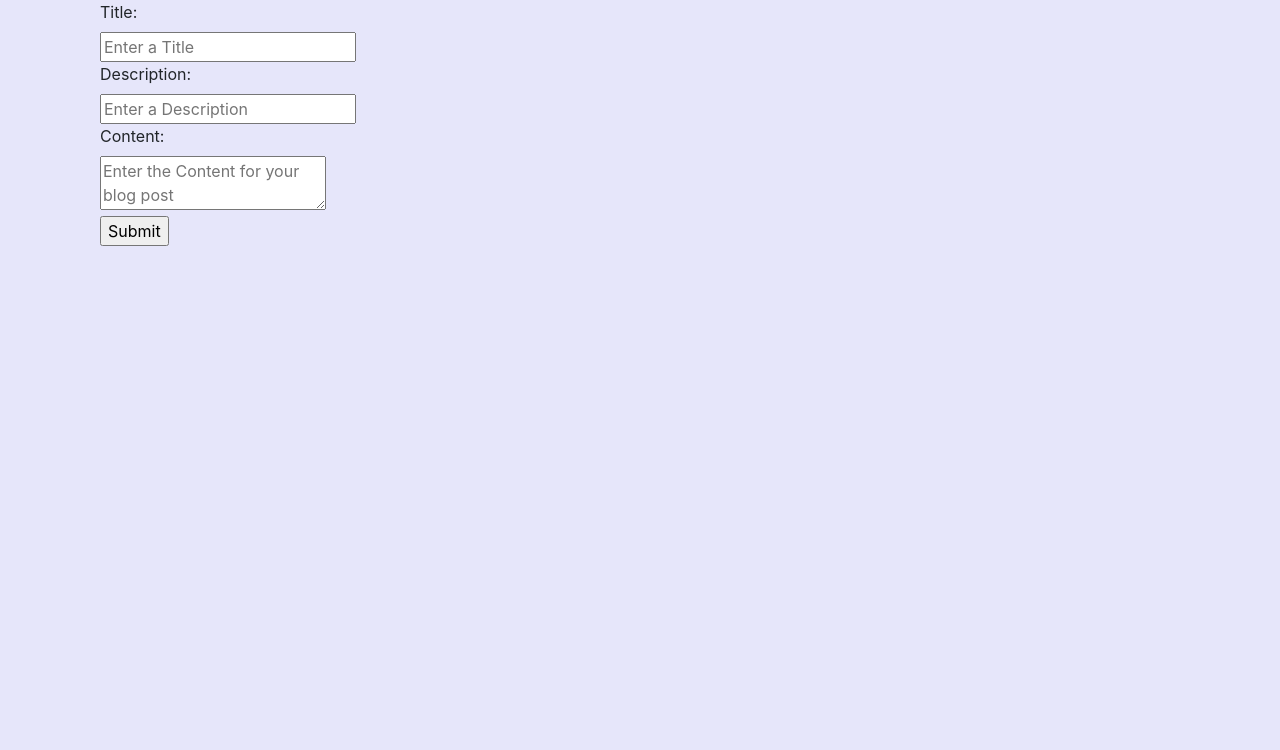
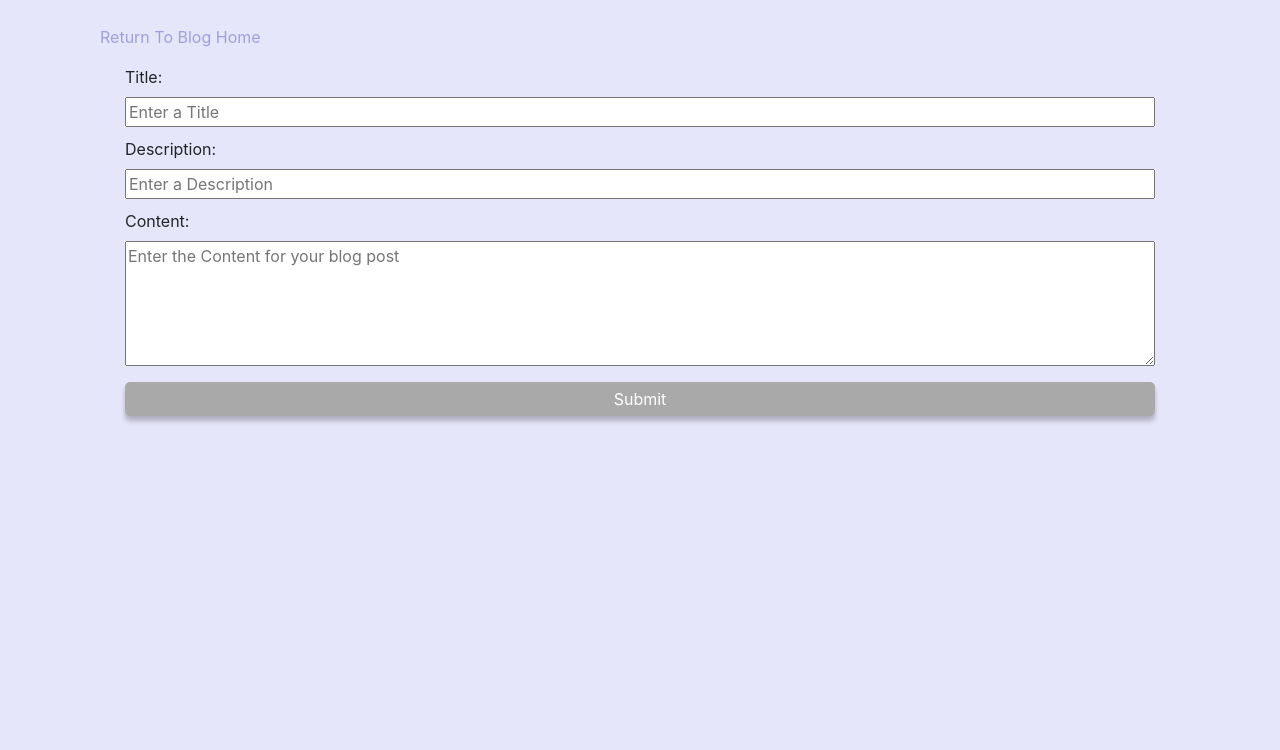
Before and after one commit to jmassarani/2300Final, a PHP site: page /addpost.php in a window 1280 px wide. Shown: the part 50-800 px from the top of the page. Run offline with PHP 8.4, Linux system fonts and the light colour scheme; some libraries are stand-ins or nearby versions.

Commit message:
stylings

```diff
--- a/addpost.php
+++ b/addpost.php
@@ -8,7 +8,7 @@
 		<title>Add Post</title>
 		<meta charset="UTF-8">
 		<meta name="viewport" content="initial-scale=1.0">
-        <link rel="stylesheet" href="styles/home.css">
+        <link rel="stylesheet" href="styles/form.css">
         <?php
             require_once('includes/config.php');
             include 'includes/header.php';
@@ -22,7 +22,9 @@
             include "includes/nav.php"
         ?>
         <div class="container">
-            <div class="home col-sm-6">
+            <div class="home col-sm-12">
+                <p><a href="blog.php">Return To Blog Home</a></p>
+
                 <form action="addpost.php" method="post">
                     <div class="field">
                         <label>Title:</label><br>
@@ -37,7 +39,7 @@
                         <textarea name="content" id="content_field" type="text" placeholder="Enter the Content for your blog post"></textarea>
                     </div>
                     <div class="field">
-                        <input id="submit" name="submit" type="submit" value="Submit">
+                        <input class="button" id="submit" name="submit" type="submit" value="Submit">
                     </div>
                 </form>
                 <?php
--- a/styles/style.css
+++ b/styles/style.css
@@ -31,5 +31,5 @@ a:hover, a:focus {
 
 .container {
     flex: 1;
-    margin-top: 50px;
+    margin-top: 75px;
 }
```
Also changed, not shown: removepost.php (+5 -3 lines).
